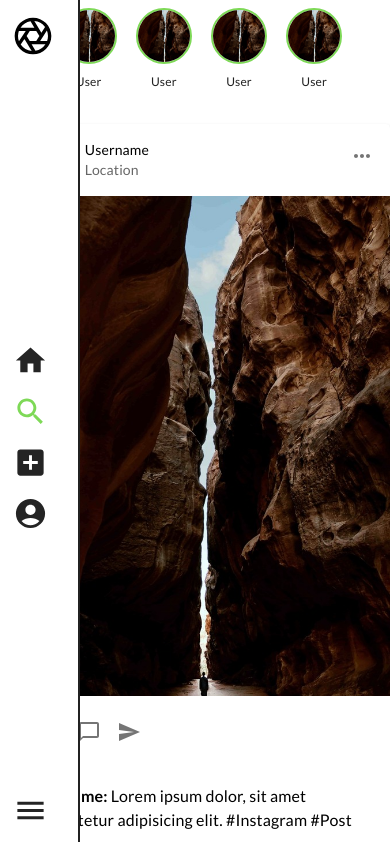
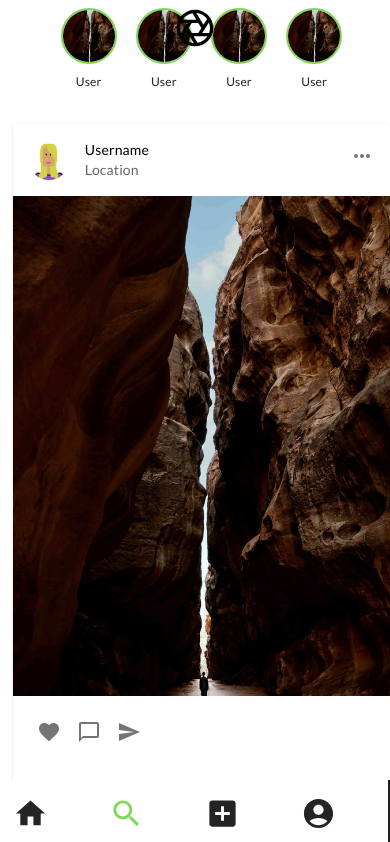
Before and after one commit to JorgeKerilima19/photogallery, a React (Vite) app: page / in a window 390 px wide. Shown: the top 842 px of the page. Built offline with nearby package versions, Linux system fonts and the light colour scheme.

Commit message:
working on navbar responsiveness

```diff
--- a/src/components/Logo.tsx
+++ b/src/components/Logo.tsx
@@ -1,8 +1,27 @@
 import { logoLight, shortLogo, logoDark } from "../data/LogoData";
 
+import { useTheme, useMediaQuery } from "@mui/material";
+
 const Logo = ({ showlabel }: { showlabel: boolean }) => {
+  const theme = useTheme();
+
+  const isSmaallScreen = useMediaQuery(theme.breakpoints.up("md"));
+
+  const smallStyles = { position: "static" as const };
+  const largeStyles = { position: "absolute" as const };
+
+  const generalStyles = {
+    width: "2.5em",
+    minHeight: "4rem",
+  };
+
   return (
-    <picture style={{ width: "2.5em", minHeight: "4rem" }}>
+    <picture
+      style={{
+        ...generalStyles,
+        ...(isSmaallScreen ? smallStyles : largeStyles),
+      }}
+    >
       <source srcSet={shortLogo} media="(max-width: 650px)" />
       <img src={showlabel ? logoLight : shortLogo} alt="Logo" />
     </picture>
--- a/src/components/Navbar.tsx
+++ b/src/components/Navbar.tsx
@@ -51,6 +51,7 @@ const Navbar = () => {
 
   const theme = useTheme();
   const isSmallDevice = useMediaQuery(theme.breakpoints.down("lg"));
+  const logoControl = useMediaQuery(theme.breakpoints.down("md"));
 
   const handlePageChange = (event: any, newValue: number) => {
     setValue(newValue);
@@ -70,15 +71,34 @@ const Navbar = () => {
 
   return (
     <>
+      <>
+        {isSmallDevice && logoControl ? (
+          <Logo showlabel={showLabel && !isSmallDevice} />
+        ) : (
+          ""
+        )}
+      </>
+
       <ContainerLeft
         disableGutters
-        sx={{ width: `${showLabel && !isSmallDevice ? "11.4rem" : "5rem"}` }}
+        sx={{
+          width: `${showLabel && !isSmallDevice ? "11.4rem" : "5rem"}`,
+        }}
       >
-        <Logo showlabel={showLabel && !isSmallDevice} />
+        <>
+          {!isSmallDevice || !logoControl ? (
+            <Logo showlabel={showLabel && !isSmallDevice} />
+          ) : (
+            ""
+          )}
+        </>
         <CustomBottomNavigation
           value={value}
           onChange={handlePageChange}
-          sx={{ width: `${showLabel || isSmallDevice ? "auto" : "5rem"}` }}
+          sx={{
+            width: `${showLabel || isSmallDevice ? "auto" : "5rem"}`,
+            flexDirection: { xs: "row", md: "column" },
+          }}
         >
           {iconList.map((icon, index) => {
             if (icon.path) {
--- a/src/styles/styles.ts
+++ b/src/styles/styles.ts
@@ -44,8 +44,16 @@ export const ContainerLeft = styled(Container)({
   borderRightColor: "#212121",
   borderRightStyle: "solid",
   background: "#fff",
-  overflowY: "auto",
-  overflowX: "hidden",
+  overflow: "hidden",
+  //fix the 900 mid screen bug
+  "@media (max-width: 899px)": {
+    top: "unset",
+    bottom: 0,
+    minHeight: "4rem",
+    maxHeight: "4rem",
+    flexDirection: "row",
+    width: "100%  ",
+  },
 });
 
 export const BoxNoPageElements = styled(Box)({
@@ -77,7 +85,6 @@ export const ContainerRight = styled(Container)({
 
 export const CustomBottomNavigation = styled(BottomNavigation)({
   display: "flex",
-  flexDirection: "column",
   gap: "1rem",
   height: "auto",
   alignItems: "start",
@@ -118,5 +125,5 @@ export const CreateImageStyles = styled("img")({
 
 export const ProfileContainer = styled(Container)({
   width: "min(95%,45rem)",
-  display:"block"
+  display: "block",
 });
```
